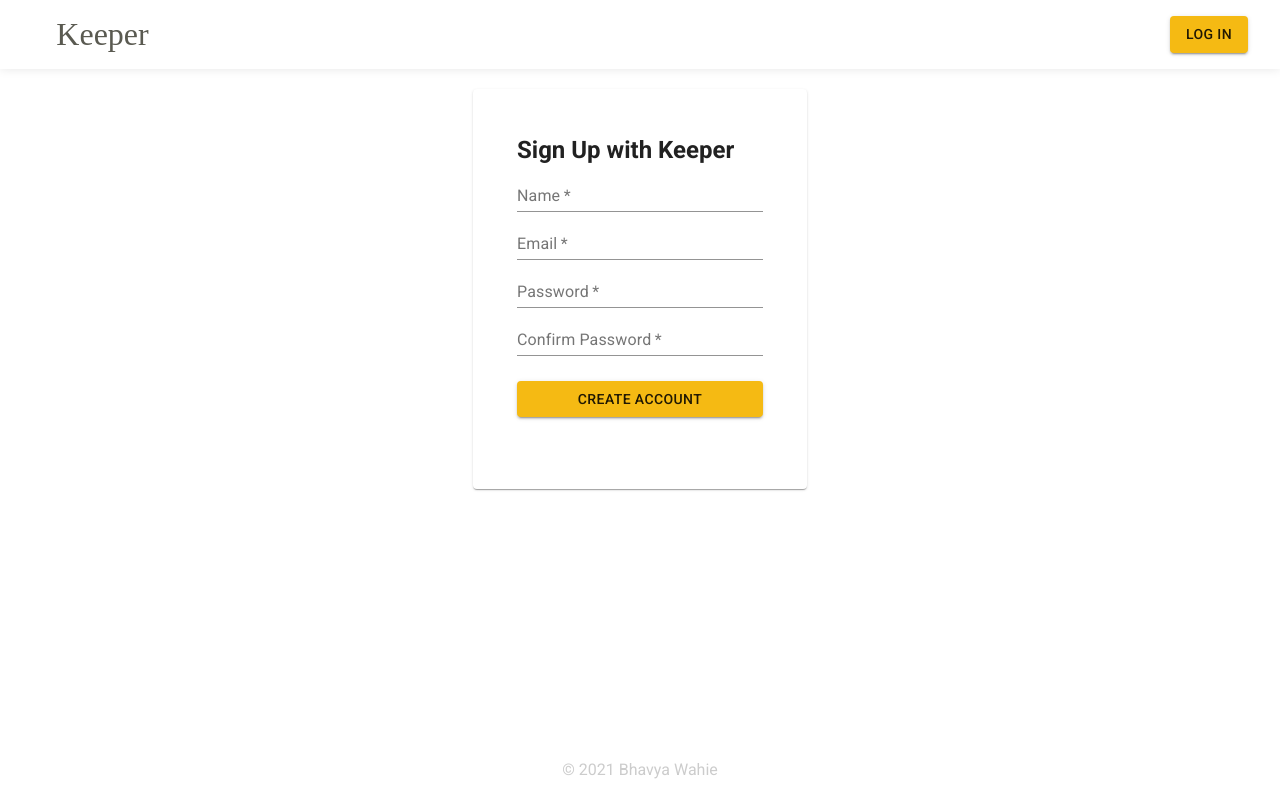
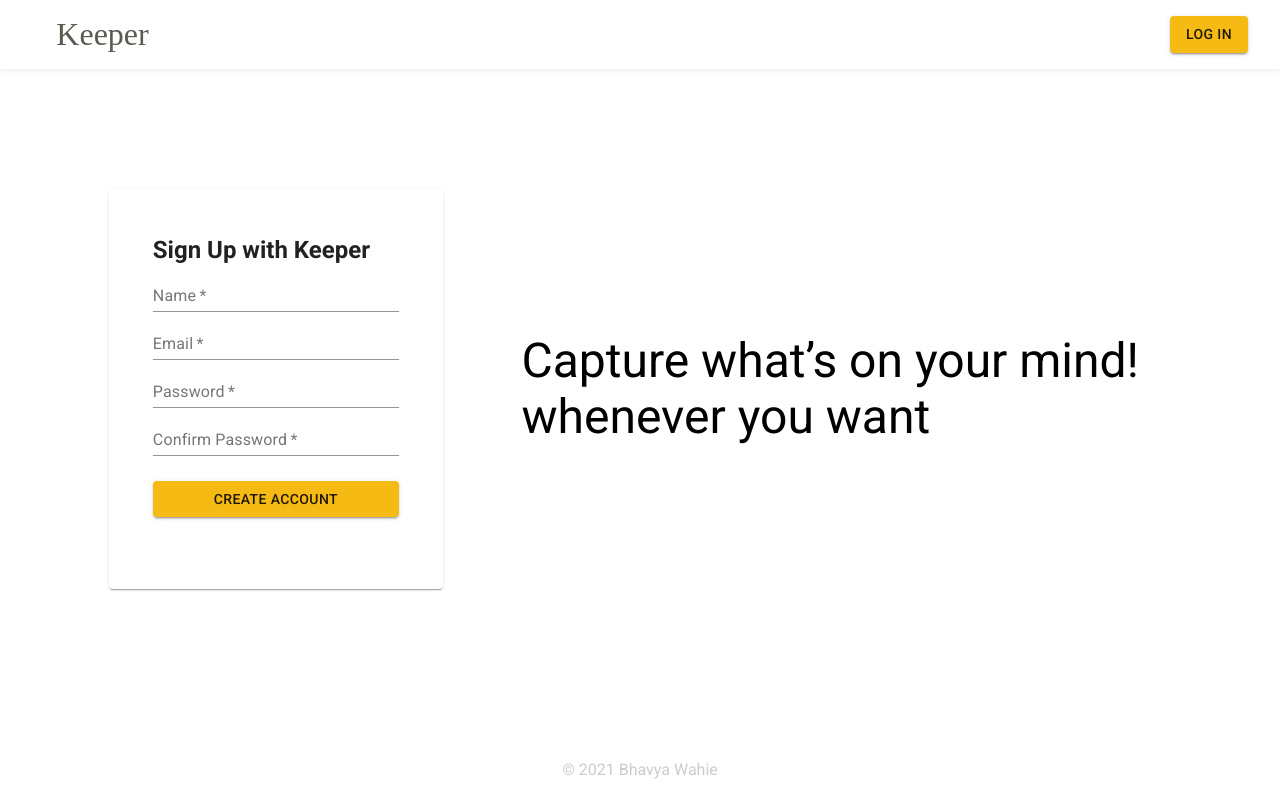
Before and after one commit to Bhavyawahie/reactTODO, a React (Create React App) app in the folder client/: page /register in a window 1280 px wide. Built offline with nearby package versions, Linux system fonts and the light colour scheme; a web font is replaced by a local one.

Commit message:
login screen structured changed, tagline added

```diff
--- a/client/src/screens/loginScreen.jsx
+++ b/client/src/screens/loginScreen.jsx
@@ -1,6 +1,6 @@
 import React, {useState, useEffect} from 'react'
 import { useDispatch, useSelector } from 'react-redux'
-import { Button, Card, Container, TextField } from '@material-ui/core'
+import { Button, Card, Container, Grid, TextField, Typography } from '@material-ui/core'
 import Loader from '../components/Loader'
 import Error from '../components/Error'
 import { login } from '../actions/userActions'
@@ -33,6 +33,11 @@ const loginScreen = ({history, location}) => {
             <Header location={location}/>
             {error && <Error error={error}/>}
             {loading && <Loader className='loader'/>}
+            <Container>
+                <Grid direction='row' alignItems='center'  style={{ minHeight: '80vh' }}>
+                    <Grid>
+                        <Typography variant='h3' className="landing-page-tagline">Save your thoughts,<br/> wherever you are</Typography>
+                    </Grid>
                     <Card className='login-card'>
                         <Container maxWidth="sm">
                             <h2>Login to Keeper</h2>
@@ -58,6 +63,8 @@ const loginScreen = ({history, location}) => {
                             </form>
                         </Container>
                     </Card>
+                </Grid>
+            </Container>
         </>
     )
 }
--- a/client/src/screens/registerScreen.jsx
+++ b/client/src/screens/registerScreen.jsx
@@ -1,7 +1,7 @@
 import React, {useState, useEffect} from 'react'
 import {useDispatch, useSelector} from 'react-redux'
 import Alert from '@material-ui/lab/Alert'
-import { Button, Card, Container, TextField } from '@material-ui/core'
+import { Button, Card, Container, Grid, TextField, Typography } from '@material-ui/core'
 import Error from '../components/Error'
 import Header from '../components/Header'
 import Loader from '../components/Loader'
@@ -40,6 +40,11 @@ const registerScreen = ({history, location}) => {
             {error && <Error error={error}/>}
             {validationError && <Alert severity='warning'>{validationError}</Alert>}
             {loading && <Loader/>}
+            <Container>
+                <Grid direction='row-reverse' alignItems='center'  style={{ minHeight: '80vh' }}>
+                    <Grid>
+                        <Typography variant='h3' className="landing-page-tagline">Capture what’s on your mind!<br/> whenever you want</Typography>
+                    </Grid>
                     <Card className='register-card'>
                         <Container maxWidth="sm">
                         <h2>Sign Up with Keeper</h2>
@@ -72,6 +77,8 @@ const registerScreen = ({history, location}) => {
                             </form>
                         </Container>
                     </Card>
+                </Grid>
+            </Container>
         </>
     )
 }
```
Lines whose indentation alone changed are shown as unchanged.
